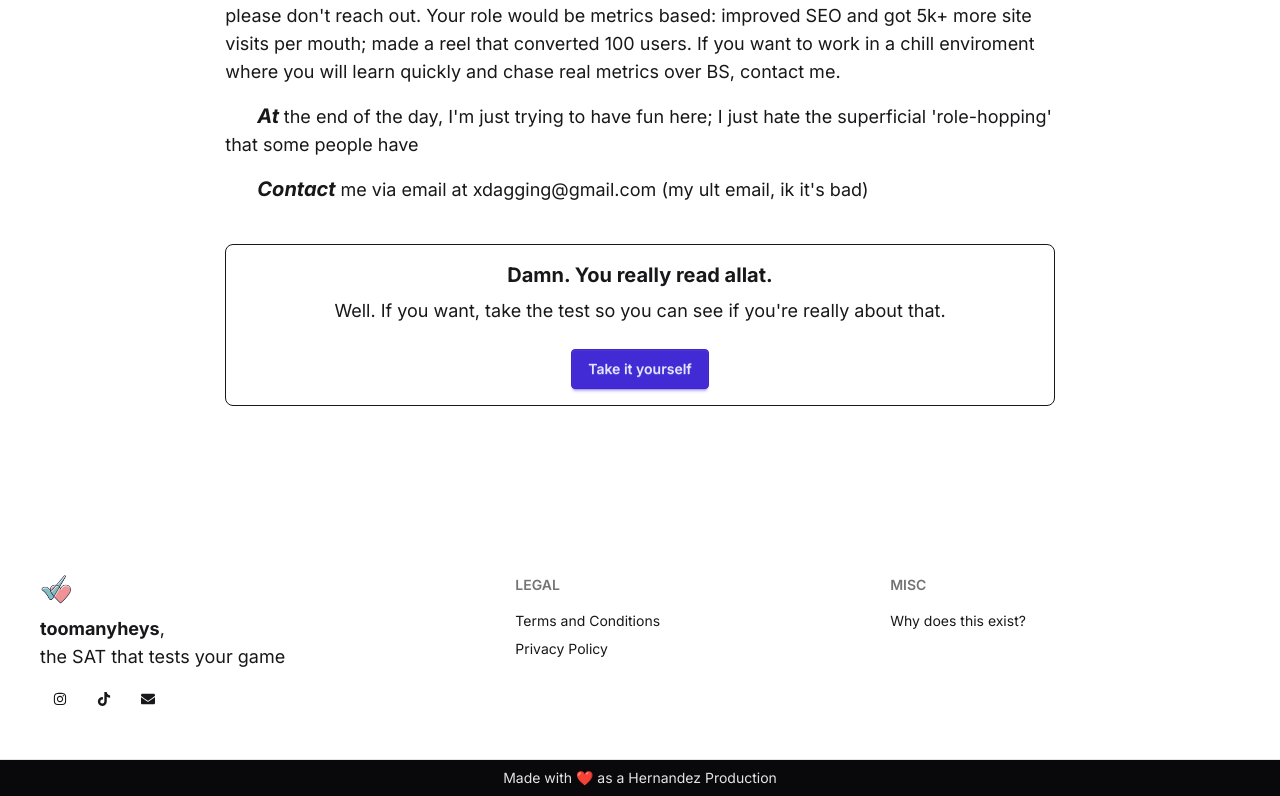
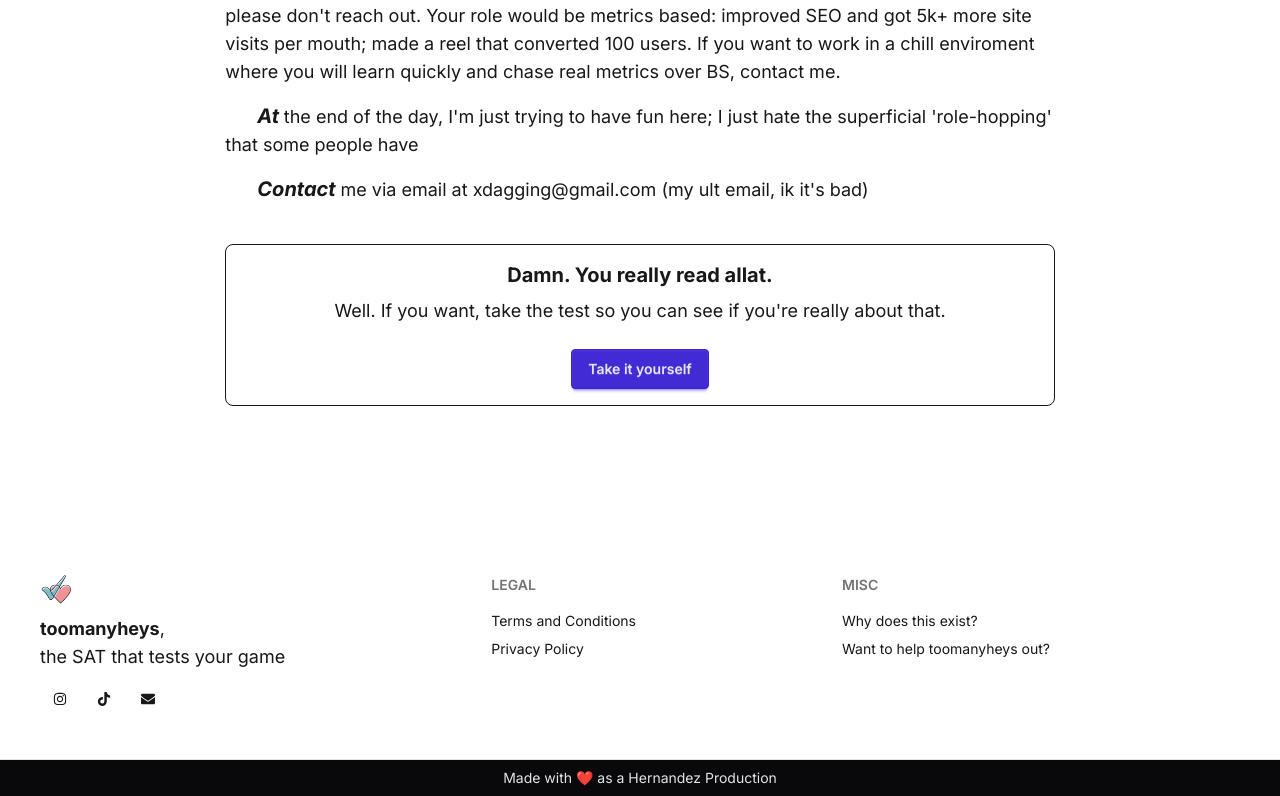
Before and after one commit to XDagging/rizz-front, a React (Vite) app: page /work in a window 1280 px wide. Shown: the part 393-1189 px from the top of the page. Built offline with nearby package versions, Linux system fonts and the light colour scheme; a web font is replaced by a local one.

Commit message:
fixed a couple of things

```diff
--- a/src/components/Footer.tsx
+++ b/src/components/Footer.tsx
@@ -44,7 +44,7 @@ export default function Footer() {
                  <nav className="font-1">
                     <p className="footer-title">Misc</p>
                     <Link to="/mission" className="link link-hover">Why does this exist?</Link>
-                    {/* <Link to="/privacy" className="link link-hover">Privacy Policy</Link> */}
+                    <Link to="/work" className="link link-hover">Want to help toomanyheys out?</Link>
 
 
 
```
